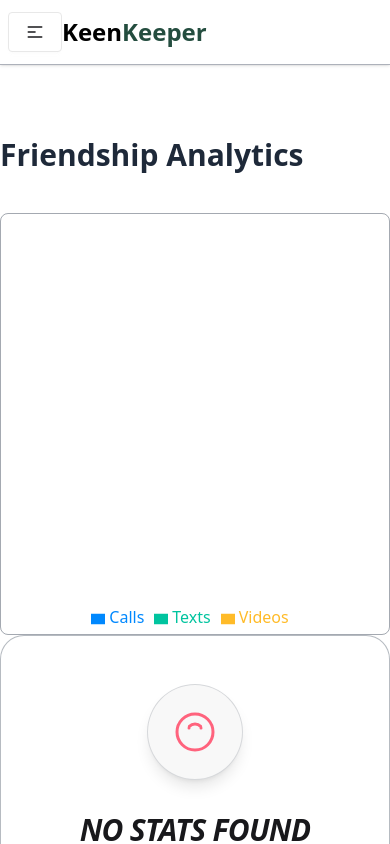
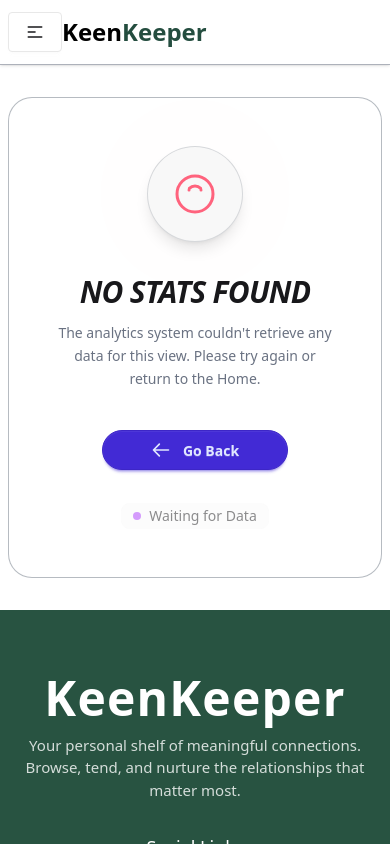
Before and after one commit to MuradHasan49/PH-Assignment-7, a Next.js app: page /stats in a window 390 px wide. Shown: the top 844 px of the page. Built offline with nearby package versions, Linux system fonts and the light colour scheme; some icons are missing.

Commit message:
fix responsive problem in stats section

```diff
--- a/src/app/stats/page.jsx
+++ b/src/app/stats/page.jsx
@@ -3,7 +3,6 @@
 import { PieChart, Pie, Cell, ResponsiveContainer, Tooltip, Legend } from 'recharts';
 import { RechartsDevtools } from '@recharts/devtools';
 import { InteractionsDataCotext } from '@/components/ContextApi/GlobalsContext';
-import NoDataFound from '@/components/shared/NoDataFound/NoDataFound';
 import NoFriendshipData from '@/components/shared/NoFriendshipData/NoFriendshipData';
 
 
@@ -21,7 +20,10 @@
 
   return (
 
-    <div className="container mx-auto my-8 ">
+    <div className="container mx-auto my-8 px-2 lg:px-0">
+      {
+        interactionsData.length == 0 ? <NoFriendshipData /> :
+          <>
             <h2 className='text-3xl text-gray-800 font-bold py-10'>Friendship Analytics</h2>
             <div className=" h-[50vh] border border-gray-600/50 rounded-lg">
               <ResponsiveContainer width="100%" height="100%">
@@ -49,7 +51,8 @@
                 </PieChart>
               </ResponsiveContainer>
             </div>
-      <NoFriendshipData/>
+          </>
+      }
     </div>
 
   );
--- a/src/components/shared/Navbar/Navbar.jsx
+++ b/src/components/shared/Navbar/Navbar.jsx
@@ -10,7 +10,7 @@
 
     return (
         <>
-            <div className=" bg-white  shadow-sm border-b border-gray-500/55 sticky top-0 z-10">
+            <div className=" bg-white  shadow-sm border-b border-gray-500/55 sticky top-0 z-999">
                 <div className="navbar container mx-auto">
                     <div className="navbar-start">
                         <div className="dropdown">
```
Lines whose indentation alone changed are shown as unchanged.
